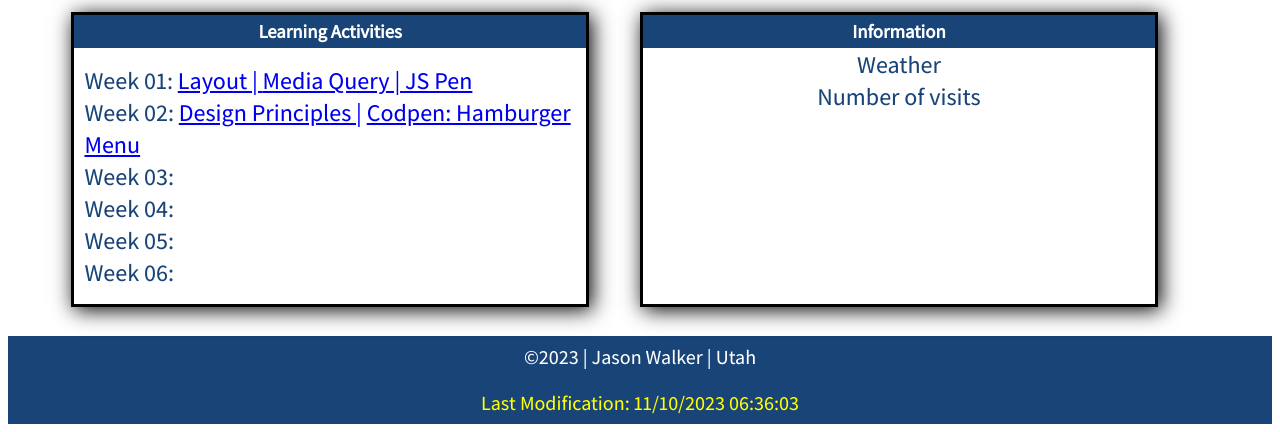
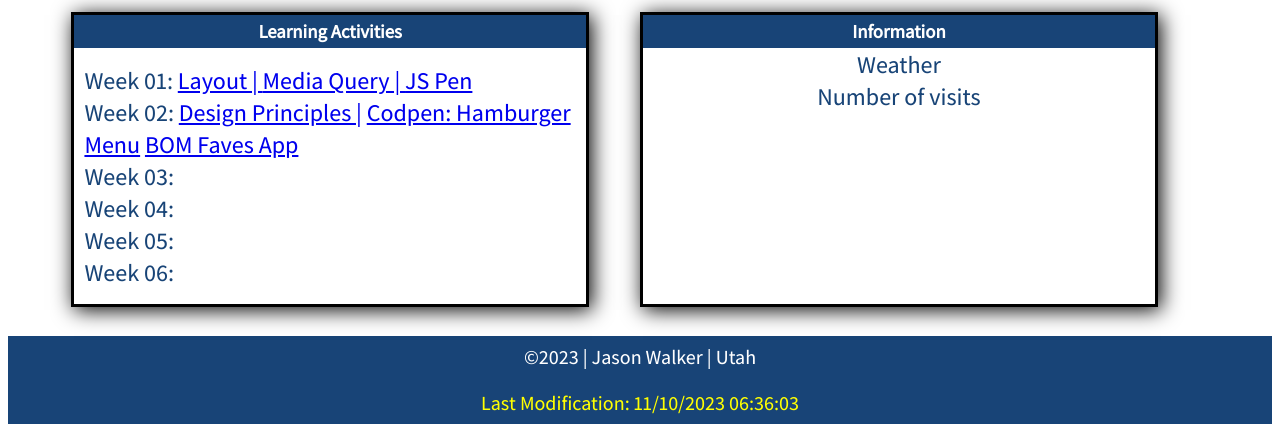
Before and after one commit to jase863/wdd230, a plain HTML site: page index.html in a window 1280 px wide. Shown: the part 483-915 px from the top of the page. Drawn offline with Linux system fonts and the light colour scheme.

Commit message:
added faves to index

```diff
--- a/index.html
+++ b/index.html
@@ -44,6 +44,7 @@
                     Week 02:
                     <a href="week02/design.html">Design Principles |</a>
                     <a href="https://codepen.io/jase863/pen/BaMWErd">Codpen: Hamburger Menu</a>
+                    <a href="week02/bom.html">BOM Faves App</a>
                 </li>
                 <li>
                     Week 03:<a></a>
```
